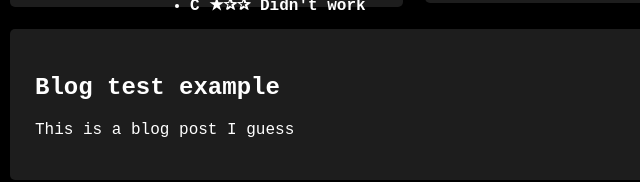
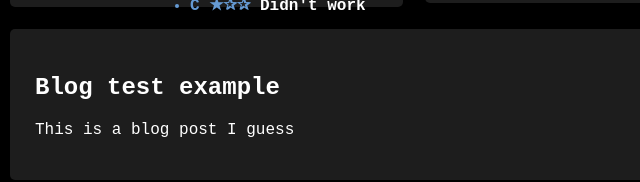
Before and after one commit to lambda-san7/lambda-san7.github.io, a plain HTML site: page index.html in a window 1280 px wide. Shown: the part 231-413 px from the top of the page, 8-648 px from the left. Drawn offline with Linux system fonts and the light colour scheme.

Commit message:
Update style.css

```diff
--- a/style.css
+++ b/style.css
@@ -108,6 +108,10 @@ html {
     color: #ff0e12;
 }
 
+#cLi {
+    color: #659AD3;
+}
+
 .text {
     color: white;
 }
```
